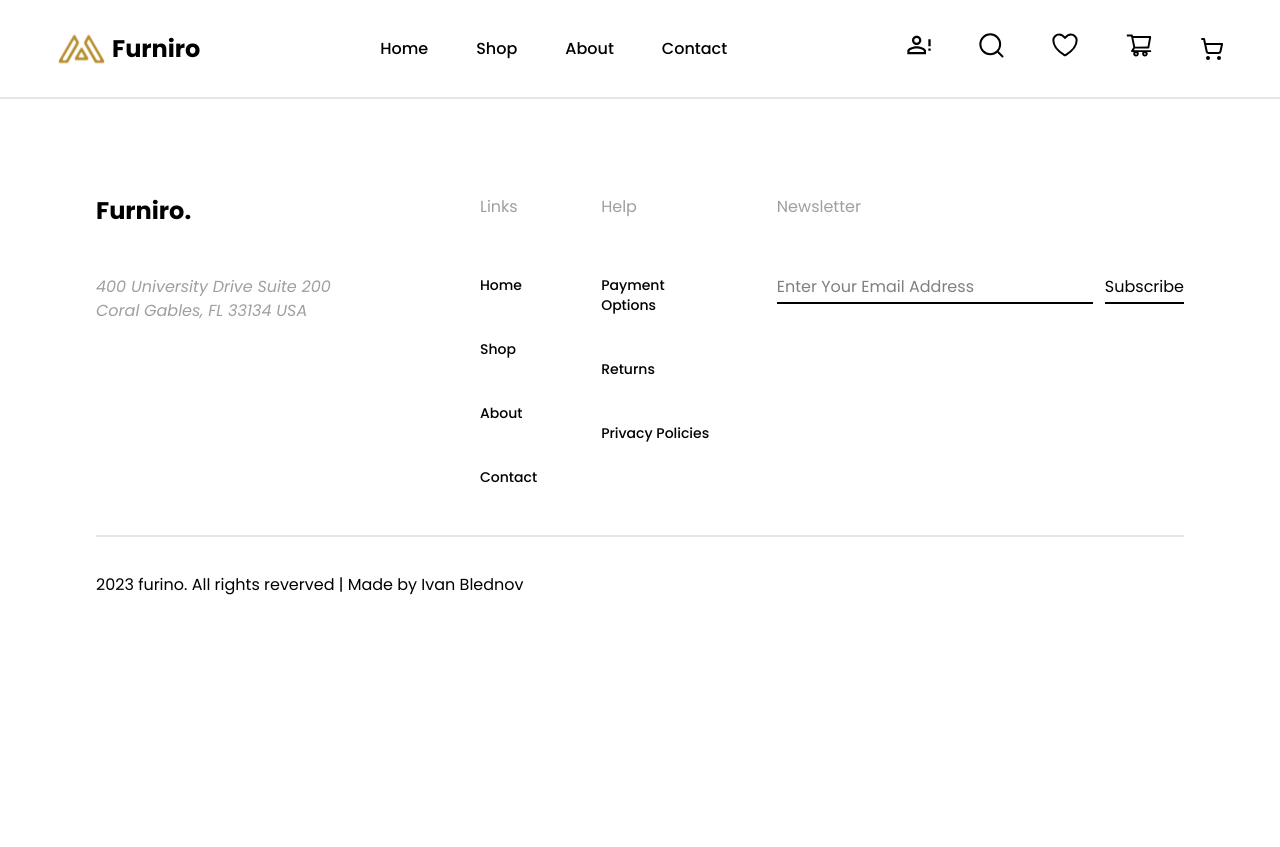
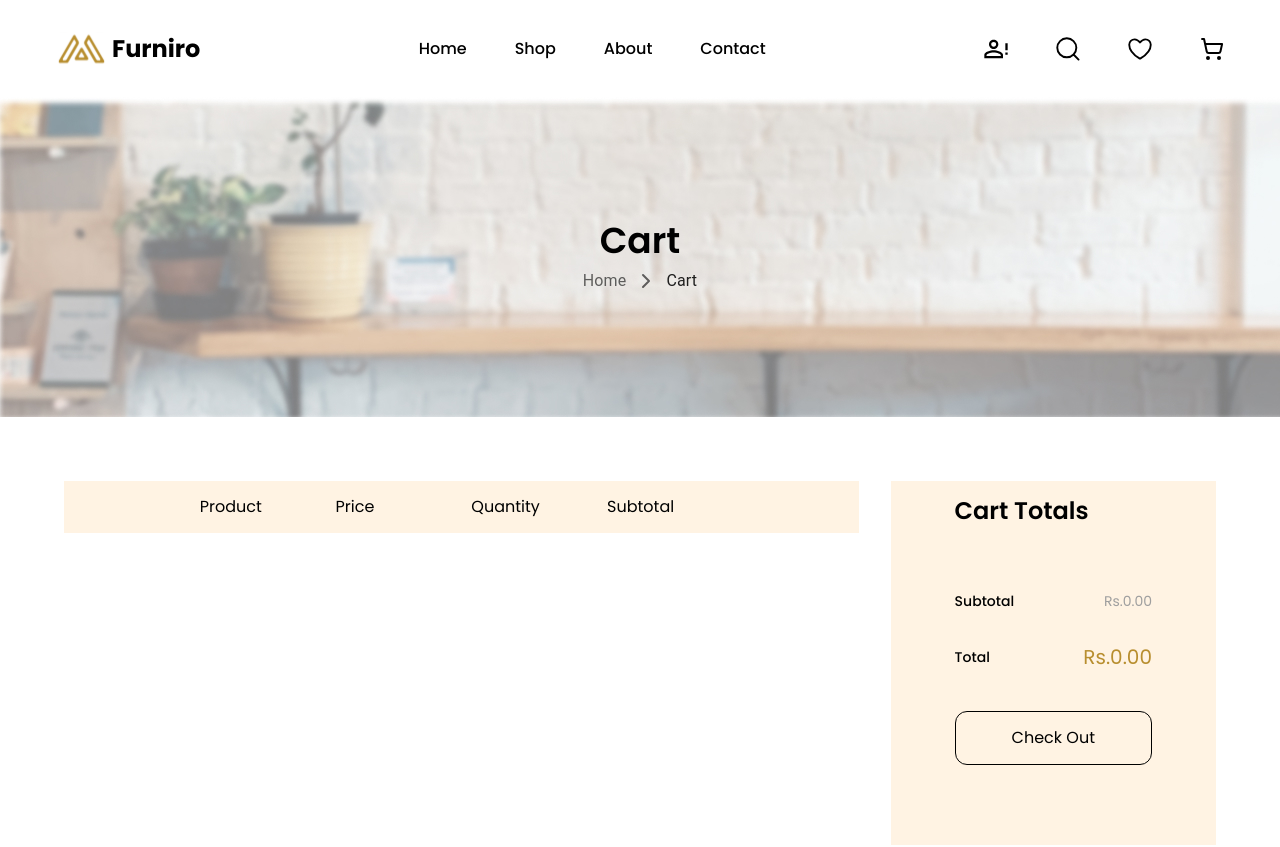
Before and after one commit to Gennod/ibb-furniro, a React (Vite) app: page /cart in a window 1280 px wide. Shown: the top 847 px of the page. Before the commit the page ends 800 px from the top, so only its background shows below. Built offline with nearby package versions, Linux system fonts and the light colour scheme.

Commit message:
feat: add discountPercentage & cartPage

```diff
--- a/src/components/layout/Header/components/Menu.tsx
+++ b/src/components/layout/Header/components/Menu.tsx
@@ -1,5 +1,6 @@
 import { Badge } from '@mui/material'
 import { ShoppingCart } from 'lucide-react'
+import { Link } from 'react-router-dom'
 
 import { useAppSelector } from '../../../../store/hooks'
 import { icons } from '../data/constants'
@@ -16,15 +17,18 @@ export const Menu = () => {
 					alt={icon.iconAlt}
 				/>
 			))}
-			<li>
-				<button className="cursor-pointer">
+			<li className="flex items-center">
+				<Link
+					to="/cart"
+					className="cursor-pointer"
+				>
 					<Badge
 						color="primary"
 						badgeContent={cartProducts.length}
 					>
 						<ShoppingCart />
 					</Badge>
-				</button>
+				</Link>
 			</li>
 		</ul>
 	)
@@ -37,9 +41,10 @@ interface MenuItemProps {
 
 export const MenuItem: React.FC<MenuItemProps> = ({ src, alt }) => {
 	return (
-		<li>
+		<li className="flex items-center">
 			<button className="cursor-pointer">
 				<img
+					className="h-6 w-6"
 					src={src}
 					alt={alt}
 				/>
--- a/src/components/layout/Header/data/constants.ts
+++ b/src/components/layout/Header/data/constants.ts
@@ -36,10 +36,5 @@ export const icons = [
 		id: 3,
 		iconSrc: '/header/heart.svg',
 		iconAlt: 'heart'
-	},
-	{
-		id: 4,
-		iconSrc: '/header/cart.svg',
-		iconAlt: 'cart'
 	}
 ]
--- /dev/null
+++ b/src/components/pages/Cart/index.tsx
@@ -0,0 +1,112 @@
+import { Trash } from 'lucide-react'
+
+import { useAppDispatch, useAppSelector } from '../../../store/hooks'
+import { deleteFromCart } from '../../../store/reducers/products'
+import { MyBreadcrumbs } from '../../ui/breadcrumbs'
+
+export const Cart = () => {
+	const { cartProducts } = useAppSelector(state => state.products)
+	const dispatch = useAppDispatch()
+
+	const handleDeleteProduct = (id: number) => {
+		dispatch(deleteFromCart(id))
+	}
+
+	return (
+		<>
+			<div className="flex h-80 items-center justify-center bg-[url(/shop/bg.jpg)]">
+				<div className="flex max-w-5xl flex-col items-center py-10">
+					<h2 className="mb-2 text-center text-4xl font-semibold">Cart</h2>
+					<MyBreadcrumbs />
+				</div>
+			</div>
+			<div className="flex gap-8 px-16 pt-16 pb-14">
+				<div className="grow">
+					<div className="grid grid-cols-6 gap-5 bg-(--color-secondary) py-3.5">
+						<p className="col-start-2 col-end-3">Product</p>
+						<p>Price</p>
+						<p>Quantity</p>
+						<p>Subtotal</p>
+					</div>
+					{cartProducts.map(({ product, quantity }) => (
+						<div
+							className="grid grid-cols-6 items-center gap-5"
+							key={product.id}
+						>
+							<div className="relative">
+								<img
+									width={105}
+									height={105}
+									src={product.thumbnail}
+									alt={product.title}
+								/>
+								<div className="absolute top-2 right-0 text-xs text-red-500">
+									-{product.discountPercentage}%
+								</div>
+							</div>
+							<div>{product.title}</div>
+							<div>{product.price}$</div>
+							<div className="">{quantity}</div>
+							<div className="flex items-center gap-5">
+								<p>
+									{(
+										quantity *
+										product.price *
+										(1 - product.discountPercentage / 100)
+									).toFixed(2)}
+									$
+								</p>
+								<p className="text-xs text-(--color-light-gray) line-through">
+									{quantity * product.price}$
+								</p>
+							</div>
+							<button
+								onClick={() => handleDeleteProduct(product.id)}
+								className="justify-self-end"
+							>
+								<Trash color="#b88e2f" />
+							</button>
+						</div>
+					))}
+				</div>
+				<div className="bg-(--color-secondary) px-16 pt-3.5 pb-20">
+					<h2 className="mb-16 text-2xl font-semibold">Cart Totals</h2>
+					<div className="mb-10 flex flex-col gap-8">
+						<div className="flex items-center justify-between gap-5">
+							<p className="text-sm font-medium">Subtotal</p>
+							<div className="text-sm font-normal text-(--color-light-gray)">
+								Rs.
+								{cartProducts
+									.reduce(
+										(sum, { product, quantity }) =>
+											sum + product.price * quantity,
+										0
+									)
+									.toFixed(2)}
+							</div>
+						</div>
+						<div className="flex items-center justify-between gap-5">
+							<p className="text-sm font-medium">Total</p>
+							<div className="text-xl text-(--color-primary)">
+								Rs.
+								{cartProducts
+									.reduce(
+										(sum, { product, quantity }) =>
+											sum +
+											product.price *
+												quantity *
+												(1 - product.discountPercentage / 100),
+										0
+									)
+									.toFixed(2)}
+							</div>
+						</div>
+					</div>
+					<button className="cursor-pointer rounded-xl border px-14 py-3.5 transition hover:border-white hover:bg-black hover:text-white active:scale-95">
+						Check Out
+					</button>
+				</div>
+			</div>
+		</>
+	)
+}
--- a/src/components/pages/ProductPage/ProductPage.tsx
+++ b/src/components/pages/ProductPage/ProductPage.tsx
@@ -38,7 +38,12 @@ export const ProductPage = () => {
 	if (status === 'succeed') {
 		return (
 			<div className="mx-auto flex max-w-7xl justify-center gap-20 py-12">
-				<div className="min-w-80">
+				<div className="relative min-w-80">
+					{product.discountPercentage > 0 && (
+						<div className="absolute top-1 right-1 z-10 rounded-full bg-red-500 px-2 py-1 text-white">
+							-{product.discountPercentage}%
+						</div>
+					)}
 					<img
 						className="lazy-img"
 						loading="lazy"
@@ -49,9 +54,17 @@ export const ProductPage = () => {
 				</div>
 				<div>
 					<h2 className="text-4xl">{product.title}</h2>
-					<p className="mt-1 text-2xl text-(--color-light-gray)">
-						{product.price} $
-					</p>
+					<div className="flex items-center gap-5">
+						<div className="text-lg font-semibold">
+							{(product.price * (1 - product.discountPercentage / 100)).toFixed(
+								2
+							)}
+							$
+						</div>
+						<div className="text-sm text-(--color-light-gray) line-through">
+							{product.price}$
+						</div>
+					</div>
 					<Rating
 						className="my-4"
 						name="half-rating-read"
--- a/src/components/ui/Products.tsx
+++ b/src/components/ui/Products.tsx
@@ -57,6 +57,7 @@ export const Products: React.FC<ProductsProps> = ({
 							rating={product.rating}
 							tags={product.tags}
 							disableTags={isHomePage}
+							discountPercentage={product.discountPercentage}
 						/>
 					))}
 				</ul>
--- a/src/components/ui/ProductsComponents/ProductItem.tsx
+++ b/src/components/ui/ProductsComponents/ProductItem.tsx
@@ -14,6 +14,7 @@ interface ProductItemProps {
 	rating: number
 	tags: string[]
 	disableTags?: boolean
+	discountPercentage: number
 }
 
 export const ProductItem: React.FC<ProductItemProps> = ({
@@ -24,7 +25,8 @@ export const ProductItem: React.FC<ProductItemProps> = ({
 	price,
 	rating,
 	tags,
-	disableTags
+	disableTags,
+	discountPercentage
 }) => {
 	const dispatch = useAppDispatch()
 	const handleTagClick = (event: React.MouseEvent<HTMLButtonElement>) => {
@@ -32,7 +34,12 @@ export const ProductItem: React.FC<ProductItemProps> = ({
 	}
 
 	return (
-		<li className="flex flex-col rounded bg-(--color-gray)">
+		<li className="relative flex flex-col rounded bg-(--color-gray)">
+			{discountPercentage > 0 && (
+				<div className="absolute top-1 right-1 z-10 rounded-full bg-red-500 px-2 py-1 text-white">
+					-{discountPercentage}%
+				</div>
+			)}
 			<div className="h-48 w-full overflow-hidden">
 				<img
 					src={thumbnail}
@@ -49,7 +56,14 @@ export const ProductItem: React.FC<ProductItemProps> = ({
 				<p className="grow text-sm text-ellipsis text-(--color-dark-gray)">
 					{description}
 				</p>
-				<div className="text-lg font-semibold">{price}$</div>
+				<div className="flex items-center gap-5">
+					<div className="text-lg font-semibold">
+						{(price * (1 - discountPercentage / 100)).toFixed(2)}$
+					</div>
+					<div className="text-sm text-(--color-light-gray) line-through">
+						{price}$
+					</div>
+				</div>
 				<div className="flex items-center justify-between">
 					{!disableTags && (
 						<ul className="flex flex-wrap gap-2 text-(--color-primary)">
--- a/src/components/ui/breadcrumbs.tsx
+++ b/src/components/ui/breadcrumbs.tsx
@@ -21,10 +21,12 @@ export const MyBreadcrumbs = () => {
 		'/shop': string
 		'/about': string
 		'/contact': string
+		'/cart': string
 	} = {
 		'/shop': 'Shop',
 		'/about': 'About',
-		'/contact': 'Contact'
+		'/contact': 'Contact',
+		'/cart': 'Cart'
 	}
 
 	const breadcrumbs = [
--- a/src/main.tsx
+++ b/src/main.tsx
@@ -7,6 +7,7 @@ import { BrowserRouter, Route, Routes } from 'react-router-dom'
 import Footer from './components/layout/Footer'
 import Header from './components/layout/Header'
 import About from './components/pages/About'
+import { Cart } from './components/pages/Cart'
 import Contact from './components/pages/Contact'
 import Home from './components/pages/Home'
 import { ProductPage } from './components/pages/ProductPage/ProductPage'
@@ -58,6 +59,10 @@ createRoot(document.getElementById('root')!).render(
 							path="/product/:productId"
 							element={<ProductPage />}
 						/>
+						<Route
+							path="/cart"
+							element={<Cart />}
+						/>
 					</Routes>
 					<Footer />
 				</BrowserRouter>
--- a/src/store/reducers/products.ts
+++ b/src/store/reducers/products.ts
@@ -92,6 +92,12 @@ const productSlice = createSlice({
 				state.cartProducts.push({ product, quantity })
 			}
 		},
+		deleteFromCart: (state, action: PayloadAction<number>) => {
+			const productId = action.payload
+			state.cartProducts = state.cartProducts.filter(
+				item => item.product.id !== productId
+			)
+		},
 		filterByTag: (state, action) => {
 			if (!state.tagFilter.includes(action.payload)) {
 				state.tagFilter.push(action.payload)
@@ -148,6 +154,7 @@ export const {
 	setCurrentPage,
 	filterByTag,
 	deleteTag,
-	addToCart
+	addToCart,
+	deleteFromCart
 } = productSlice.actions
 export const productReducer = productSlice.reducer
```
